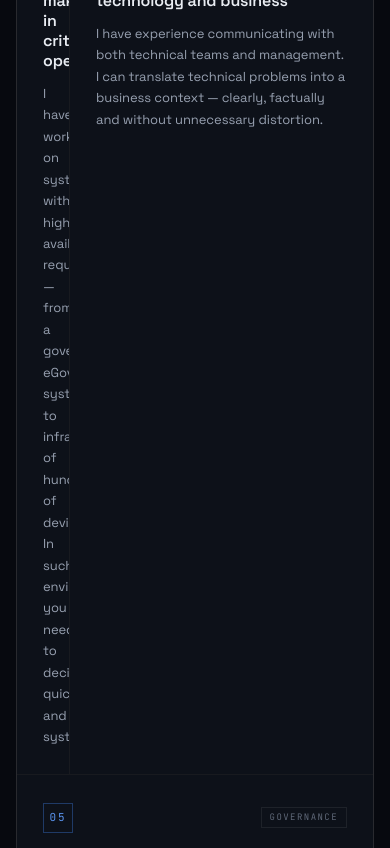
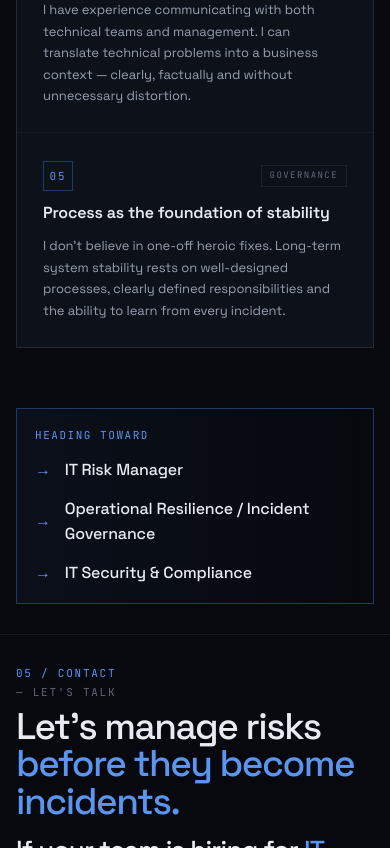
Before and after one commit to MatthewGrygar/personal, a Next.js app: page / in a window 390 px wide. Shown: the part 9420-10268 px from the top of the page. Built offline with nearby package versions, Linux system fonts and the light colour scheme; no server answers.

Commit message:
Mobile: reset wib-card span 2 to span 1 so cards stack correctly

```diff
--- a/src/app/globals.css
+++ b/src/app/globals.css
@@ -1069,6 +1069,7 @@ body.js-ready .hero-enter.d7 { transition-delay: 0.80s; }
   .skill-card { padding: 26px 22px; }
   .skill-groups, .skills-bottom { grid-template-columns: 1fr; }
   .wib-grid { grid-template-columns: 1fr; }
+  .wib-grid .wib-card:nth-child(5) { grid-column: span 1; }
   .about-wib { margin-top: 32px; }
   .wib-item { grid-template-columns: 40px 1fr; gap: 16px; padding: 18px 0; }
   .wib-item:hover { padding-left: 0; padding-right: 0; margin: 0; }
```
